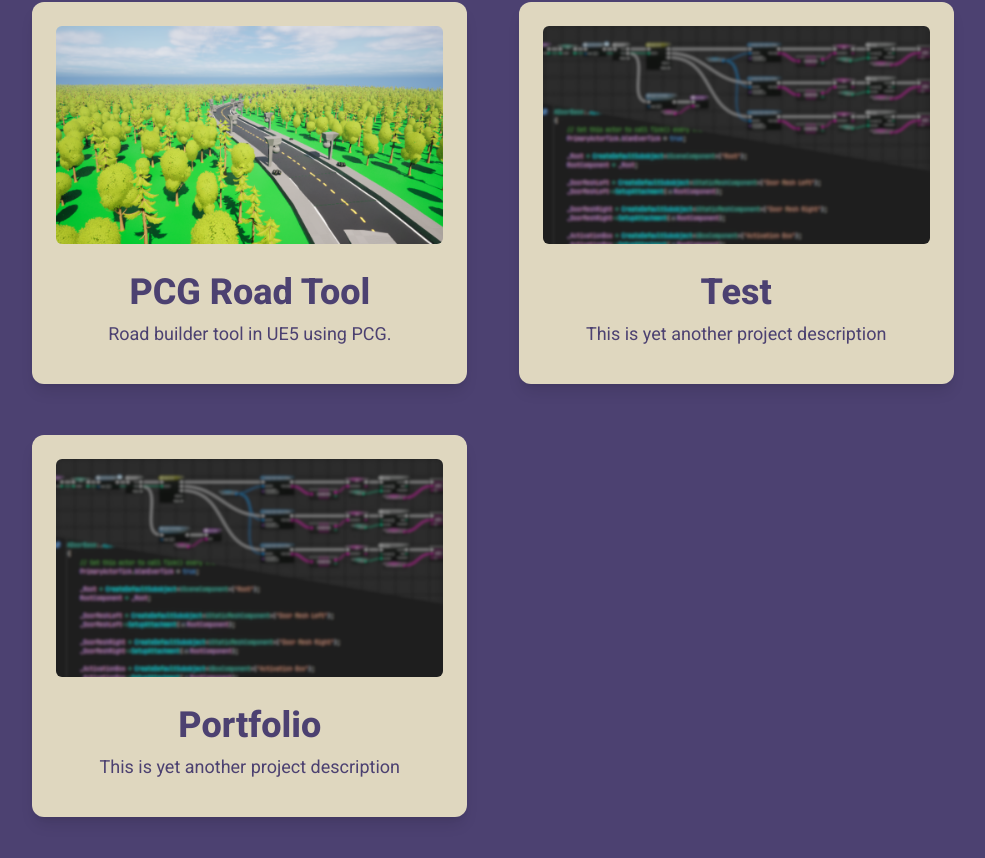
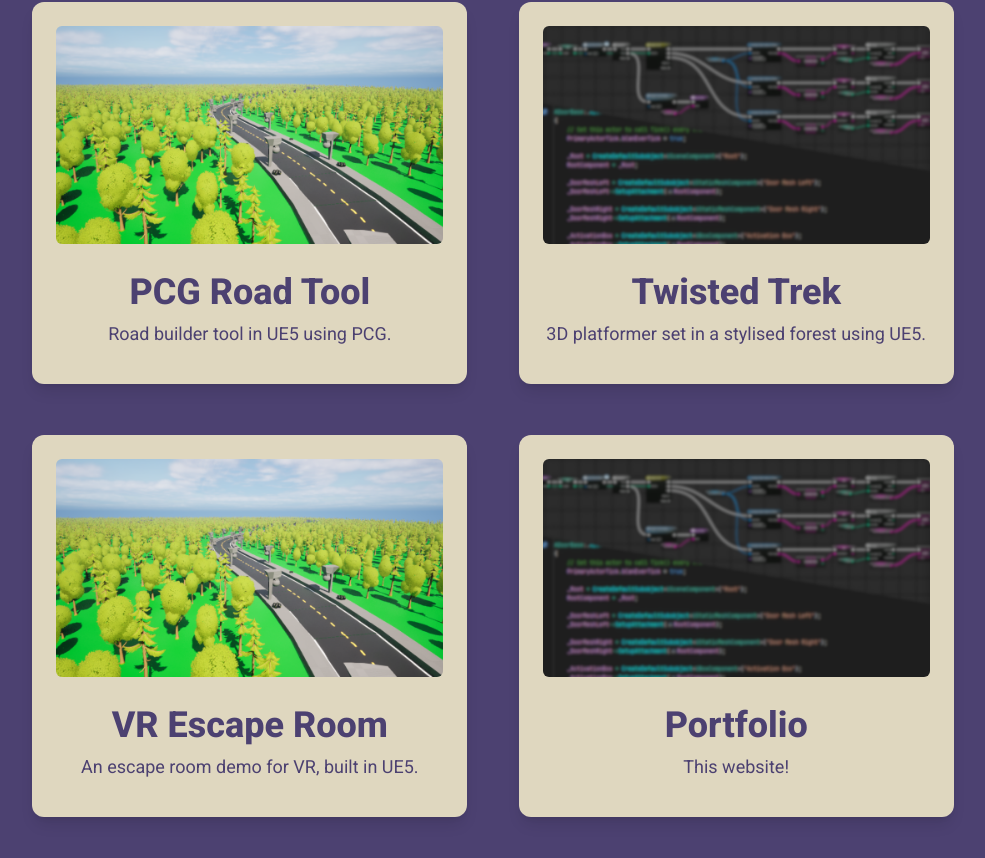
Before and after one commit to Dy1bert/Portfolio, a Next.js app: page /projects in a window 1280 px wide. Shown: the part 826-1684 px from the top of the page, without its empty margins (147-1132 px from the left). Built offline with nearby package versions, Linux system fonts and the light colour scheme.

Commit message:
Project info
+Project Info
+Showcase links on project page
+Small about section adjustment

```diff
--- a/src/app/ProjectList.ts
+++ b/src/app/ProjectList.ts
@@ -3,6 +3,12 @@
     Body: string;
     Image?: { src: string; alt: string };
     YTID?: string;
+}
+
+export type ShowcaseLocations = {
+    Name: string;
+    Icon: string;
+    Link: string;
 }
 
 export interface Project {
@@ -19,6 +25,8 @@
 
     Date: string;
     Gallery: string[]
+
+    Showcase?: ShowcaseLocations[];
 
     ProgressionPhases?: Progression[];
 }
@@ -47,11 +55,11 @@
         slug: "word-race",
         Name: "Word Race",
         ShortDescription: "Mobile word game built in UE5.",
-        LongDescription: "Word Race is a prototype word game for mobile. Originally started as a University project, Word Race uses Unreal Engine 5 to combine to world of word games with that of motorsports. " +
-            "Build your dream garage and race your way to victory! Currently setup on Android exclusively, I am the sole developer of this project, and I hope to revisit this soon to make it available on the Play Store!" +
+        LongDescription: "Word Race is a prototype word game for mobile. Originally started as a University project, Word Race uses Unreal Engine 5 to combine the world of word games with that of motorsports. " +
+            "Build your dream garage and race your way to victory! Currently set up on Android exclusively, I am the sole developer of this project, and I hope to revisit this soon to make it available on the Play Store!" +
             "\n\nNote: This project contains AI-generated 2D artwork in the logo!",
         YTID: "tuZerEOtcpQ",
-        ImgSrc: "/WordRace-Logo.png",
+        ImgSrc: "/WordRace/WordRace-Logo.png",
         Engine: "Unreal Engine 5",
         Date: "July 2025",
         Role: "Solo Developer",
@@ -61,34 +69,39 @@
         ProgressionPhases:[
             {
                 Title: "Section 1 - Ideation",
-                Body: "Word Race started as a University project for a module titled 'Mobile Games Development'. I first iterated through several ideas, starting with a hangman style game, all the way to an idle clicker!" +
-                    " Eventually, I landed on bringing my favourite thing (outside of games), car, together with my favourite genre of mobile games, word games. I pitched it to my group and received very positive feedback.",
+                Body: "Word Race started as a University project for a module titled 'Mobile Games Development'. I first iterated through several ideas, starting with a hangman-style game, all the way to an idle clicker!" +
+                    " Eventually, I landed on bringing my favourite thing (outside of games), cars, together with my favourite genre of mobile games, word games. I pitched it to my group and received very positive feedback.",
             },
             {
                 Title: "Section 2 - Planning",
                 Body: "Planning started with research into current games that I wanted to take inspiration from, including but not limited to: Wordscapes, Wordle, and Scrabble. I eventually decided that I wanted to focus more " +
-                    "on the car side of it, so I ended up on choosing a hangman-esque guessing system that takes lives for every incorrect guess. I then began the creation of my design documentation, alongside some early UI layouts.",
+                    "on the car side of it, so I ended up choosing a hangman-esque guessing system that takes lives for every incorrect guess. I then began the creation of my design documentation, alongside some early UI layouts.",
                 Image: {src: "/WordRace/WordRace_UIPlanning.jpg", alt: "WordRace UI Design"},
             },
             {
                 Title: "Section 3 - Prototyping",
-                Body: "When I got into engine, I started to use my plan in order to bring my idea to life. I created a basic menu navigation system as well as a system to pick random words from a data table asset. " +
-                    "This taught me a lot about the flow of UI and the difference in thought process that is required for Mobile games. At this point, the project was runnable exclusively through the in-built mobile emulation.",
+                Body: "When I got into the engine, I started to use my plan in order to bring my idea to life. I created a basic menu navigation system as well as a system to pick random words from a data table asset. " +
+                    "This taught me a lot about the flow of UI and the difference in the thought process that is required for Mobile games. At this point, the project was runnable exclusively through the built-in mobile emulation.",
                 YTID: "7CVoalzfxIc",
             },
             {
                 Title: "Section 4 - First Build",
-                Body: "After approximately 4 weeks of development, I had my first build running on an old Huawei.",
-                Image: { src: "/WordRace/WordRace_MediaSS.png", alt: "WordRace Media" },
+                Body: "After approximately 4 weeks of development, I had my first build running on an old Huawei. This version of the project had a start menu and a basic gameplay loop that allowed the user to pick a word length, " +
+                    "generate a random word from a data table, and then guess a letter. The foundations had been laid, and, from here, the pace really picked up.",
+                YTID: "Z_XHINFKv0s",
             },
             {
                 Title: "Section 5 - Current State",
-                Body: "This is the first prototyping stage.........",
-                Image: { src: "/WordRace/WordRace_MediaSS.png", alt: "WordRace Media" },
+                Body: "As it stands, the game itself is in an early alpha build. I used this version of the game as my final submission during week 9 of development, then roughly 1 month after that for GradEx 2025, held at the University of Staffordshire. " +
+                    "During GradEx, Word Race was shortlisted as Top 5 in the Games Design & Development category! This game me the motivation to continue working on this post-graduation. To this day, Word Race has taken a back seat to some other exciting " +
+                    "projects with both Software Academy, and my own studio UnderWaterGames. The most recent developments are with the new backend that I am rebuilding in C++. Word Race was 99% blueprint at its inception, so with some time on my hands, I " +
+                    "managed to recreate (and improve) most of my original systems, which is where the game sits today!",
+                Image: { src: "/WordRace/WordRace_GradEx.png", alt: "GradEx Set Up" },
             },
             {
                 Title: "Section 6 - More Development?",
-                Body: "This is the first prototyping stage.........",
+                Body: "As mentioned, Word Race is currently undergoing a complete back-end overhaul into C++. It has been some time since this started, and a lot of that original motivation has vanished. I still intend for this to be my first publicly released game, " +
+                    "and if the stars align, before the end of the year (2026). My main goal is to implement peer-to-peer multiplayer to offset any server costs, but still make the game more favourable by including multiplayer features.",
             },
         ]
     },
@@ -98,7 +111,9 @@
         slug: "floor-54",
         Name: "Floor 54",
         ShortDescription: "Mech dungeon crawler built in UE5.",
-        LongDescription: "This is still a looooooooooooooooooooooooooooooooooooooongggg description",
+        LongDescription: "Floor 54 is a rogue-like inspired dungeon crawler built in UE5. Created with a team of 25 people, I led the programming team on a project that earned the top 3 spot out of nearly 30 projects that were submitted! Created during a 3rd year " +
+            "university module, Floor 54 remains one of the biggest learning experiences of my game development journey to date. Whether I was mentoring younger students, handling the GitHub repository, or building systems from the ground up, I was sure to " +
+            "give it my all! Development took less than 9 weeks total, from ideation to polish and submission.\n\nSource code available on request.",
         TeamSize: 25,
         YTID: "9BcFfeiQkx0",
         ImgSrc: "/Floor54-TitleShot.png",
@@ -107,6 +122,20 @@
         Role: "Lead Programmer",
         Gallery: ["/file.svg"],
         Status: "Archived",
+        ProgressionPhases: [
+            {
+                Title: "Personal Contributions",
+                Body: "Throughout the project, I created several mechanics for the project. See the video below for an isolated run-through." +
+                    "\n- Doors\n- Interactive Level building pieces\n- Key cards\n- Bespoke level system\n- UI integration\n- Enemy parent class\n- Enemy spawner (Deprecated)",
+                YTID:"ET5Gr_4zJiE",
+            },
+            {
+                Title: "Additional Responsibilities (Lead Programmer)",
+                Body: "Within the group, I had the most experience with Unreal Engine. This, alongside my willingness to succeed in any position, landed me as the lead programmer and tech guru for the group. This meant that alongside my personal contributions, " +
+                    "I had to make sure that every other developer had a task, knew how to complete the task, and then ensured that they all integrated seamlessly. I liaised with the other leads from the remaining disciplines to meet any and all targets and " +
+                    "criteria required for our game to succeed. I thoroughly enjoyed this experience, and I would love to take on a similar challenge someday!",
+            },
+        ]
     },
     {
         Type: "Game",
@@ -114,6 +143,44 @@
         slug: "pcg-road-tool",
         Name: "PCG Road Tool",
         ShortDescription: "Road builder tool in UE5 using PCG.",
+        LongDescription: "A PCG tool for UE5, built in C++ with the PCG plugin for Unreal Engine. Create modular road systems with customisable props; just place down a spline! Built with designers in mind, the main purpose is to streamline the world-building process.",
+        YTID: "UuTlaV8B75E",
+        ImgSrc: "/PCGTool-MainShot.png",
+        Engine: "Unreal Engine 5",
+        Date: "December 2024",
+        Role: "Solo Developer",
+        Gallery: ["/file.svg"],
+        Status: "Archived",
+        Showcase: [
+            {
+                Name: "GitHub",
+                Icon: "/GitHub_Logo.png",
+                Link: "https://github.com/Dy1bert/PCG_Artefact",
+            }
+        ]
+    },
+    {
+        Type: "Game",
+        ID: 3,
+        slug: "twisted-trek",
+        Name: "Twisted Trek",
+        ShortDescription: "3D platformer set in a stylised forest using UE5.",
+        LongDescription: "Twisted Trek is a 3D platformer set in a stylised forest environment. Unlock your inner explorer as you traverse the land brimming with engaging mechanics and challenging level design. Over the 8-week development cycle, the main " +
+            "focus was rapid prototyping, something that I still personally hail as one of my strongest skills.",
+        YTID: "",
+        ImgSrc: "/TestBG.png",
+        Engine: "Unreal Engine 5",
+        Date: "February 2025",
+        Role: "Solo Developer",
+        Gallery: ["/file.svg"],
+        Status: "Archived",
+    },
+    {
+        Type: "Game",
+        ID: 4,
+        slug: "vr-escape-room",
+        Name: "VR Escape Room",
+        ShortDescription: "An escape room demo for VR, built in UE5.",
         LongDescription: "This is another looooooooooooooooooooooooooooooooooooooongggg description",
         YTID: "UuTlaV8B75E",
         ImgSrc: "/PCGTool-MainShot.png",
@@ -124,31 +191,16 @@
         Status: "Archived",
     },
     {
-        Type: "Game",
-        ID: 3,
-        slug: "test",
-        Name: "Test",
-        ShortDescription: "This is yet another project description",
-        LongDescription: "This is another looooooooooooooooooooooooooooooooooooooongggg description",
-        YTID: "",
-        ImgSrc: "/TestBG.png",
-        Engine: "Unreal Engine 5",
-        Date: "07-2025",
-        Role: "Solo Developer",
-        Gallery: ["/file.svg"],
-        Status: "Archived",
-    },
-    {
         Type: "Web",
-        ID: 4,
+        ID: 5,
         slug: "portfolio",
         Name: "Portfolio",
-        ShortDescription: "This is yet another project description",
+        ShortDescription: "This website!",
         LongDescription: "This is another looooooooooooooooooooooooooooooooooooooongggg description",
         YTID: "",
         ImgSrc: "/TestBG.png",
         Framework: "NextJS",
-        Date: "07-2025",
+        Date: "May 2026",
         Gallery: ["/file.svg"],
         URL: "https://dy1bert.dev/",
     },
--- a/src/app/projects/page.tsx
+++ b/src/app/projects/page.tsx
@@ -1,5 +1,3 @@
-{/* DEPRECATED PROJECT PAGE -- SEE SHOWCASE CAROUSEL */}
-
 import {ProjectList} from "@/app/ProjectList";
 import ProjectCard from "@/components/ProjectCard";
 import ProjectShowcaseCarousel from "@/components/ProjectShowcaseCarousel";
```
Also changed, not shown: src/app/projects/[slug]/page.tsx (+22 -2 lines), src/components/About.tsx (+13 -1 lines), 1 other file (tests, documents, lock files or other folders).
